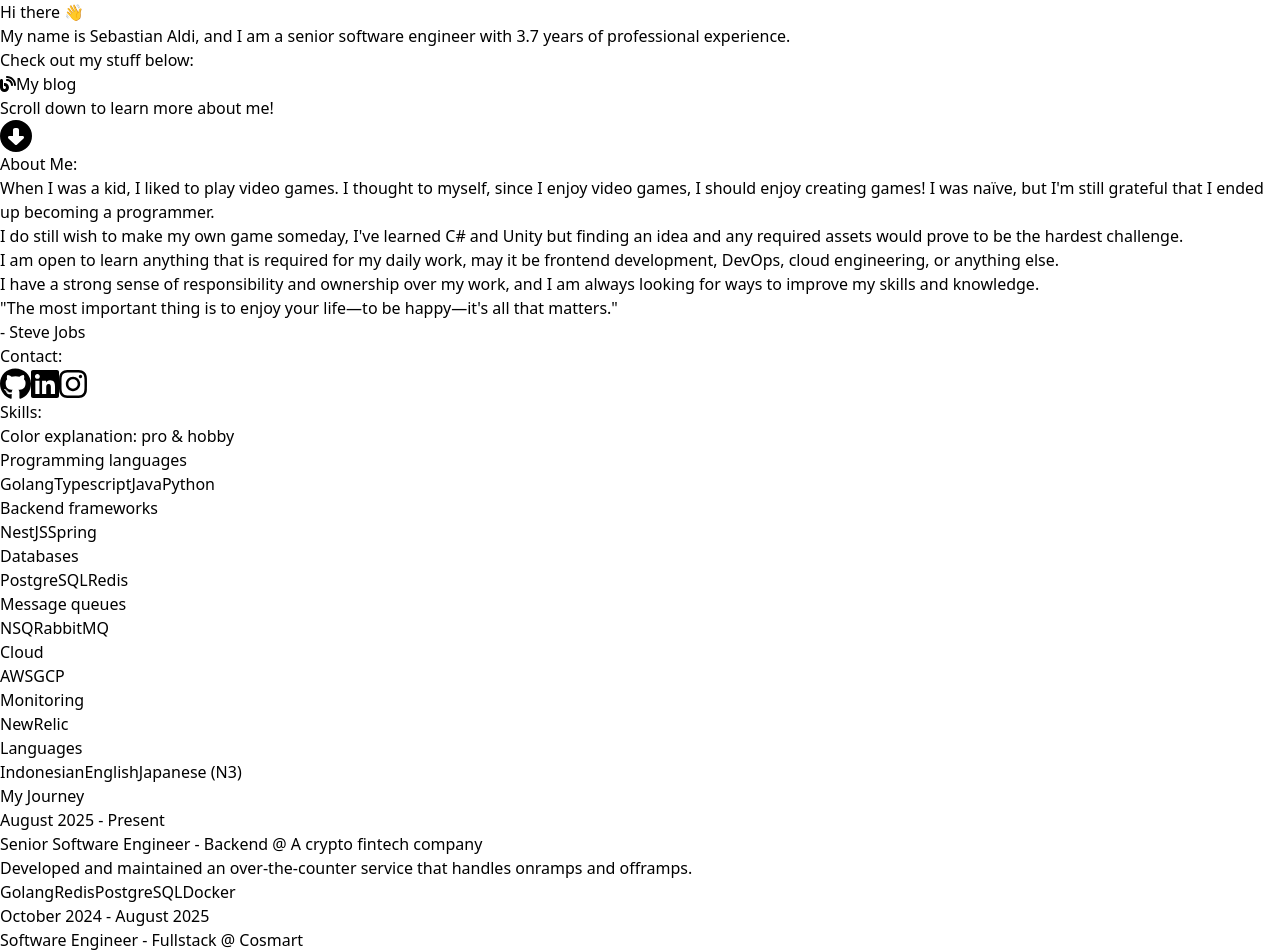
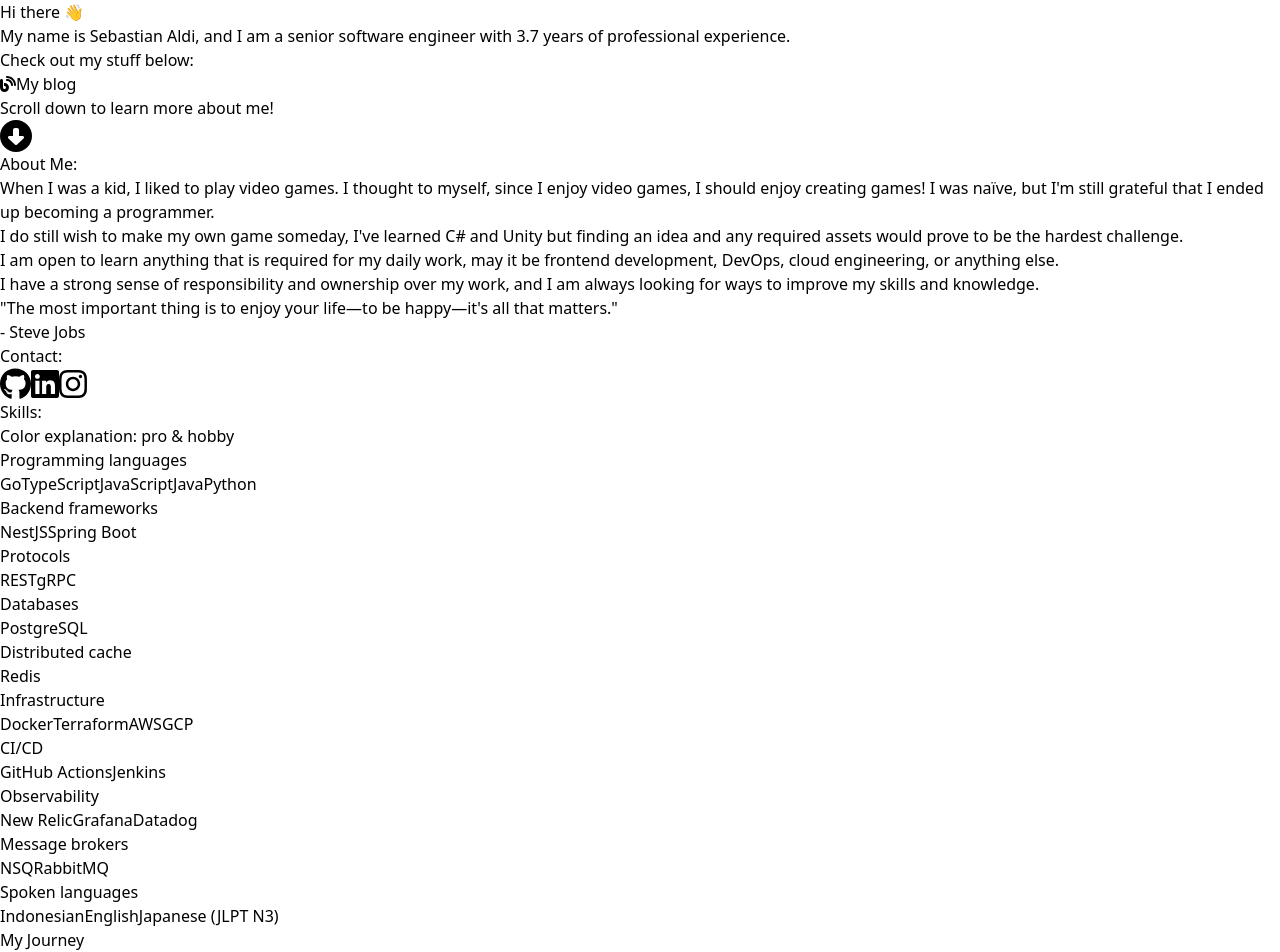
Before and after one commit to sebastianaldi17/personal-site, a React (Vite) app: page / in a window 1280 px wide. Shown: the top 952 px of the page. Built offline with nearby package versions, Linux system fonts and the light colour scheme.

Commit message:
Update skill list

```diff
--- a/src/data.ts
+++ b/src/data.ts
@@ -89,100 +89,76 @@
             {
                 sectionName: "Programming languages",
                 skills: [
-                    {
-                        skillName: "Golang",
-                        isProfessional: true,
-                    },
-                    {
-                        skillName: "Typescript",
-                        isProfessional: true,
-                    },
-                    {
-                        skillName: "Java",
-                        isProfessional: true,
-                    },
-                    {
-                        skillName: "Python",
-                        isProfessional: false,
-                    },
+                    { skillName: "Go", isProfessional: true },
+                    { skillName: "TypeScript", isProfessional: true },
+                    { skillName: "JavaScript", isProfessional: true },
+                    { skillName: "Java", isProfessional: true },
+                    { skillName: "Python", isProfessional: true },
                 ]
             },
             {
                 sectionName: "Backend frameworks",
                 skills: [
-                    {
-                        skillName: "NestJS",
-                        isProfessional: true,
+                    { skillName: "NestJS", isProfessional: true },
+                    { skillName: "Spring Boot", isProfessional: true },
+                ]
             },
             {
-                        skillName: "Spring",
-                        isProfessional: true,
-                    },
+                sectionName: "Protocols",
+                skills: [
+                    { skillName: "REST", isProfessional: true },
+                    { skillName: "gRPC", isProfessional: true },
                 ]
             },
             {
                 sectionName: "Databases",
                 skills: [
-                    {
-                        skillName: "PostgreSQL",
-                        isProfessional: true,
-                    },
-                    {
-                        skillName: "Redis",
-                        isProfessional: true,
-                    }
+                    { skillName: "PostgreSQL", isProfessional: true },
                 ]
             },
             {
-                sectionName: "Message queues",
+                sectionName: "Distributed cache",
                 skills: [
-                    {
-                        skillName: "NSQ",
-                        isProfessional: true,
-                    },
-                    {
-                        skillName: "RabbitMQ",
-                        isProfessional: true,
-                    },
+                    { skillName: "Redis", isProfessional: true },
                 ]
             },
             {
-                sectionName: "Cloud",
+                sectionName: "Infrastructure",
                 skills: [
-                    {
-                        skillName: "AWS",
-                        isProfessional: true,
-                    },
-                    {
-                        skillName: "GCP",
-                        isProfessional: true,
-                    },
+                    { skillName: "Docker", isProfessional: true },
+                    { skillName: "Terraform", isProfessional: true },
+                    { skillName: "AWS", isProfessional: true },
+                    { skillName: "GCP", isProfessional: true },
                 ]
             },
             {
-                sectionName: "Monitoring",
+                sectionName: "CI/CD",
                 skills: [
-                    {
-                        skillName: "NewRelic",
-                        isProfessional: true,
-                    },
+                    { skillName: "GitHub Actions", isProfessional: true },
+                    { skillName: "Jenkins", isProfessional: true },
                 ]
             },
             {
-                sectionName: "Languages",
+                sectionName: "Observability",
                 skills: [
-                    {
-                        skillName: "Indonesian",
-                        isProfessional: true,
+                    { skillName: "New Relic", isProfessional: true },
+                    { skillName: "Grafana", isProfessional: true },
+                    { skillName: "Datadog", isProfessional: true },
+                ]
             },
             {
-                        skillName: "English",
-                        isProfessional: true,
+                sectionName: "Message brokers",
+                skills: [
+                    { skillName: "NSQ", isProfessional: true },
+                    { skillName: "RabbitMQ", isProfessional: true },
+                ]
             },
             {
-                        skillName: "Japanese (N3)",
-                        isProfessional: false,
-                    },
+                sectionName: "Spoken languages",
+                skills: [
+                    { skillName: "Indonesian", isProfessional: true },
+                    { skillName: "English", isProfessional: true },
+                    { skillName: "Japanese (JLPT N3)", isProfessional: false },
                 ]
             },
         ]
--- a/src/sections/HeroSection.tsx
+++ b/src/sections/HeroSection.tsx
@@ -36,10 +36,14 @@
                     Check out my stuff below:
                 </p>
             </div>
-            <div className="flex flex-wrap justify-center space-x-0 md:space-x-4">
+            <div className="flex flex-wrap justify-center gap-2 md:gap-4">
                 {Data.heroProjects.map((item) => (
-                    <a href={item.link} className="w-1/2 md:w-auto p-1" key={item.link}>
-                        <button className="w-full px-6 py-3 text-white bg-neutral-950 hover:bg-neutral-700 rounded-lg font-semibold text-center text-sm md:text-lg">
+                    <a
+                        href={item.link}
+                        className="basis-[calc(50%-0.25rem)] grow-0 md:basis-auto"
+                        key={item.link}
+                    >
+                        <button className="w-full whitespace-nowrap px-6 py-3 text-white bg-neutral-950 hover:bg-neutral-700 rounded-lg font-semibold text-center text-sm md:text-lg">
                             <FontAwesomeIcon icon={item.icon} className="mr-2 md:mr-4" />
                             {item.buttonText}
                         </button>
```
Also changed, not shown: 1 other file (tests, documents, lock files or other folders). Lines whose indentation alone changed are shown as unchanged.
